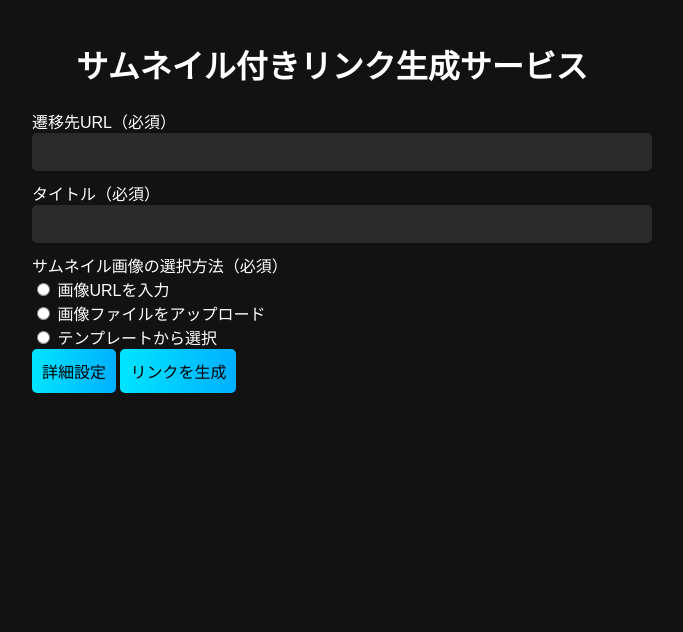
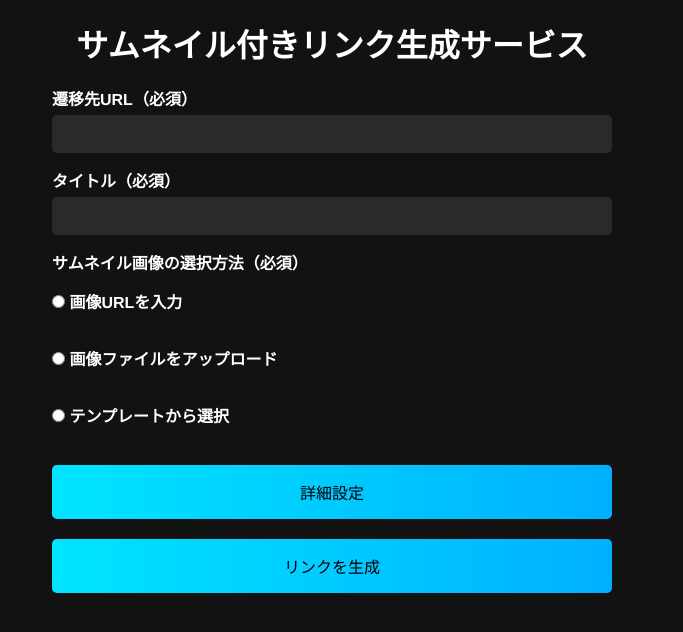
Before and after one commit to takut368/xs, a PHP site: page / in a window 1280 px wide. Shown: the top 632 px of the page, without its empty margins (308-991 px from the left). Run offline with PHP 8.4, Linux system fonts and the light colour scheme.

Commit message:
Update index.php

```diff
--- a/index.php
+++ b/index.php
@@ -132,22 +132,36 @@ function generateHtmlContent($linkA, $title, $description, $twitterSite, $imageA
 <head>
     <meta charset="UTF-8">
     <title>サムネイル付きリンク生成サービス</title>
+    <meta name="viewport" content="width=device-width, initial-scale=1.0">
     <style>
-        /* CSSスタイルをここに記述 */
+        /* リセットCSS */
+        * {
+            box-sizing: border-box;
+            margin: 0;
+            padding: 0;
+        }
+        /* 共通スタイル */
         body {
             background-color: #121212;
             color: #ffffff;
-            font-family: Arial, sans-serif;
-            margin: 0;
-            padding: 0;
+            font-family: 'Helvetica Neue', Arial, sans-serif;
+            overflow-x: hidden;
         }
         .container {
             max-width: 600px;
             margin: 0 auto;
             padding: 20px;
+            animation: fadeIn 1s ease-in-out;
         }
         h1 {
             text-align: center;
+            margin-bottom: 20px;
+        }
+        label {
+            display: block;
+            margin-top: 15px;
+            font-weight: bold;
+            font-size: 16px;
         }
         input[type="text"],
         input[type="url"],
@@ -159,7 +173,14 @@ function generateHtmlContent($linkA, $title, $description, $twitterSite, $imageA
             border-radius: 5px;
             font-size: 16px;
             padding: 10px;
-            margin-bottom: 10px;
+            margin-top: 5px;
+            transition: background-color 0.3s;
+        }
+        input[type="text"]:focus,
+        input[type="url"]:focus,
+        textarea:focus {
+            background-color: #3a3a3a;
+            outline: none;
         }
         button {
             background: linear-gradient(to right, #00e5ff, #00b0ff);
@@ -167,16 +188,21 @@ function generateHtmlContent($linkA, $title, $description, $twitterSite, $imageA
             border: none;
             border-radius: 5px;
             font-size: 16px;
-            padding: 10px;
+            padding: 15px;
+            margin-top: 20px;
             cursor: pointer;
+            width: 100%;
+            transition: transform 0.2s;
         }
         button:hover {
             background: linear-gradient(to right, #00b0ff, #00e5ff);
+            transform: scale(1.02);
         }
         .error {
             color: #ff5252;
             font-size: 14px;
             animation: shake 0.5s;
+            margin-top: 10px;
         }
         @keyframes shake {
             0% { transform: translateX(0); }
@@ -271,14 +337,14 @@ function generateHtmlContent($linkA, $title, $description, $twitterSite, $imageA
             function toggleImageOption() {
                 document.getElementById('imageUrlInput').style.display = 'none';
                 document.getElementById('imageFileInput').style.display = 'none';
-                document.getElementById('templateSelection').style.display = 'none';
+                document.getElementById('templateSelectionButton').style.display = 'none';
 
                 if (this.value === 'url') {
                     document.getElementById('imageUrlInput').style.display = 'block';
                 } else if (this.value === 'upload') {
                     document.getElementById('imageFileInput').style.display = 'block';
                 } else if (this.value === 'template') {
-                    document.getElementById('templateSelection').style.display = 'block';
+                    document.getElementById('templateSelectionButton').style.display = 'block';
                 }
             }
 
@@ -364,6 +430,41 @@ function generateHtmlContent($linkA, $title, $description, $twitterSite, $imageA
                     img.src = source;
                 }
             }
+
+            // テンプレート選択モーダルの処理
+            const templateSelectionButton = document.getElementById('templateSelectionButton');
+            const templateModal = document.getElementById('templateModal');
+            const templateClose = document.getElementById('templateClose');
+            const templateItems = document.querySelectorAll('.template-item');
+
+            templateSelectionButton.addEventListener('click', function() {
+                templateModal.style.display = 'block';
+            });
+            templateClose.addEventListener('click', function() {
+                templateModal.style.display = 'none';
+            });
+            window.addEventListener('click', function(event) {
+                if (event.target == templateModal) {
+                    templateModal.style.display = 'none';
+                }
+            });
+            templateItems.forEach(item => {
+                item.addEventListener('click', function() {
+                    const radio = this.querySelector('input[type="radio"]');
+                    radio.checked = true;
+                    templateModal.style.display = 'none';
+                    // プレビュー表示
+                    let preview = document.getElementById('imagePreview');
+                    if (!preview) {
+                        preview = document.createElement('img');
+                        preview.id = 'imagePreview';
+                        preview.classList.add('preview-image');
+                        document.querySelector('.container').appendChild(preview);
+                    }
+                    preview.src = this.querySelector('img').src;
+                });
+            });
+
         });
     </script>
 </head>
@@ -396,10 +497,12 @@ function generateHtmlContent($linkA, $title, $description, $twitterSite, $imageA
             <label>タイトル（必須）</label>
             <input type="text" name="title" required>
 
-            <label>サムネイル画像の選択方法（必須）</label><br>
-            <input type="radio" name="imageOption" value="url" required> 画像URLを入力<br>
-            <input type="radio" name="imageOption" value="upload"> 画像ファイルをアップロード<br>
-            <input type="radio" name="imageOption" value="template"> テンプレートから選択<br>
+            <label>サムネイル画像の選択方法（必須）</label>
+            <div>
+                <label><input type="radio" name="imageOption" value="url" required> 画像URLを入力</label><br>
+                <label><input type="radio" name="imageOption" value="upload"> 画像ファイルをアップロード</label><br>
+                <label><input type="radio" name="imageOption" value="template"> テンプレートから選択</label><br>
+            </div>
 
             <div id="imageUrlInput" style="display:none;">
                 <label>画像URLを入力</label>
@@ -411,8 +514,13 @@ function generateHtmlContent($linkA, $title, $description, $twitterSite, $imageA
                 <input type="file" name="imageFile" accept="image/*">
             </div>
 
-            <div id="templateSelection" style="display:none;">
-                <label>テンプレートを選択</label>
+            <button type="button" id="templateSelectionButton" style="display:none;">テンプレートを選択</button>
+
+            <!-- テンプレート選択モーダル -->
+            <div id="templateModal" class="modal">
+                <div class="modal-content">
+                    <span class="close" id="templateClose">&times;</span>
+                    <h2>テンプレートを選択</h2>
                     <div class="template-grid">
                         <?php
                         $templates = ['live_now.png', 'nude.png', 'gigafile.jpg', 'ComingSoon.png'];
```
Also changed, not shown: other parts of index.php (+52 -11 lines). Lines whose indentation alone changed are shown as unchanged.
